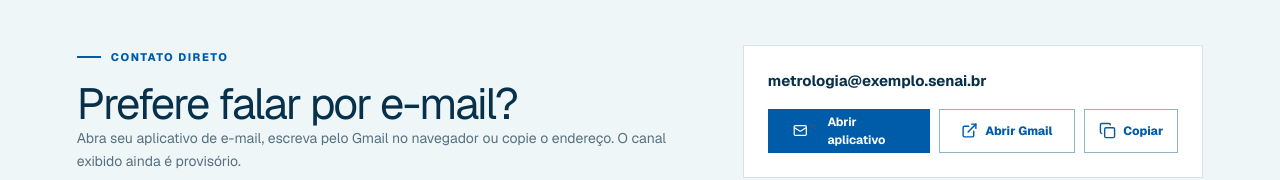
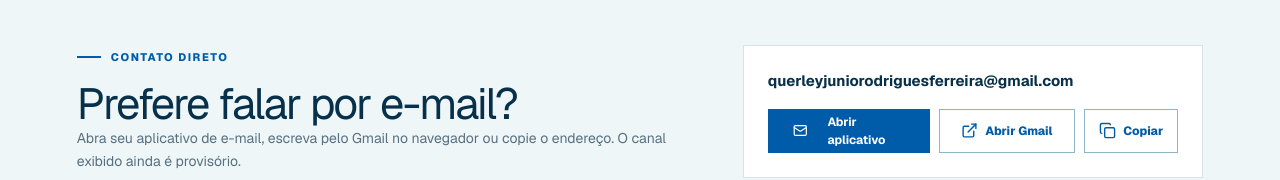
Before and after one commit to Querley/portal-metrologia-senai, a Next.js app: page / in a window 1280 px wide. Shown: the part 4249-4429 px from the top of the page. Built offline with nearby package versions, Linux system fonts and the light colour scheme; no server answers.

Commit message:
chore: atualiza email provisório de contato

```diff
--- a/componentes/contato-email.tsx
+++ b/componentes/contato-email.tsx
@@ -3,7 +3,7 @@
 import { Check, Copy, ExternalLink, Mail } from 'lucide-react';
 import { useState } from 'react';
 
-export const EMAIL_CONTATO_PROVISORIO = 'metrologia@exemplo.senai.br';
+export const EMAIL_CONTATO_PROVISORIO = 'querleyjuniorodriguesferreira@gmail.com';
 
 export function ContatoEmail() {
   const [copiado, setCopiado] = useState(false);
```
